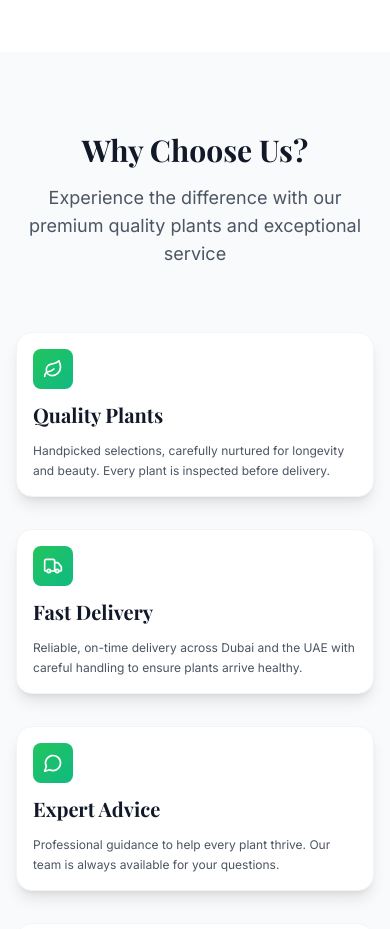
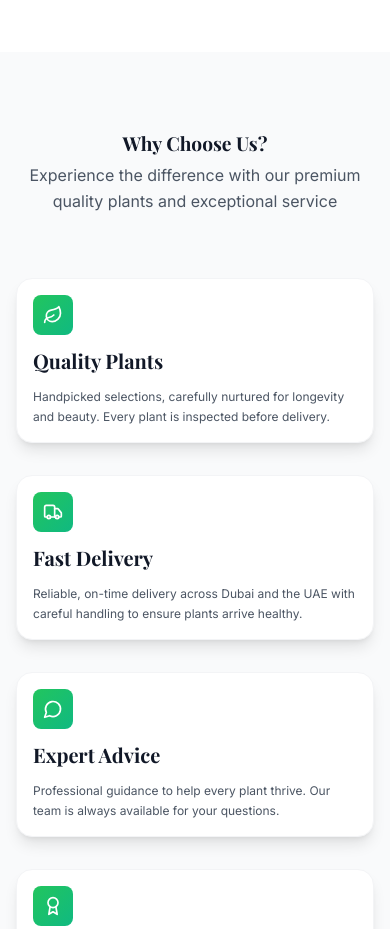
Before and after one commit to mrumarfarooqafridi/evergreenplant, a Next.js app in the folder client/: page /about in a window 390 px wide. Shown: the part 1880-2809 px from the top of the page. Built offline with nearby package versions, Linux system fonts and the light colour scheme.

Commit message:
Small screen refinements: Why Choose Us heading 1.2rem, paragraph 1rem

```diff
--- a/client/app/about/page.js
+++ b/client/app/about/page.js
@@ -284,10 +284,10 @@ export default function About() {
             viewport={{ once: true }}
             className="text-center mb-16"
           >
-            <h2 className="text-3xl md:text-4xl lg:text-5xl font-bold text-gray-900 mb-4">
+            <h2 className="text-[1.2rem] sm:text-3xl md:text-4xl lg:text-5xl font-bold text-gray-900 mb-2 sm:mb-4">
               Why Choose Us?
             </h2>
-            <p className="text-gray-600 text-lg max-w-2xl mx-auto">
+            <p className="text-gray-600 text-[1rem] sm:text-lg max-w-2xl mx-auto">
               Experience the difference with our premium quality plants and
               exceptional service
             </p>
```
